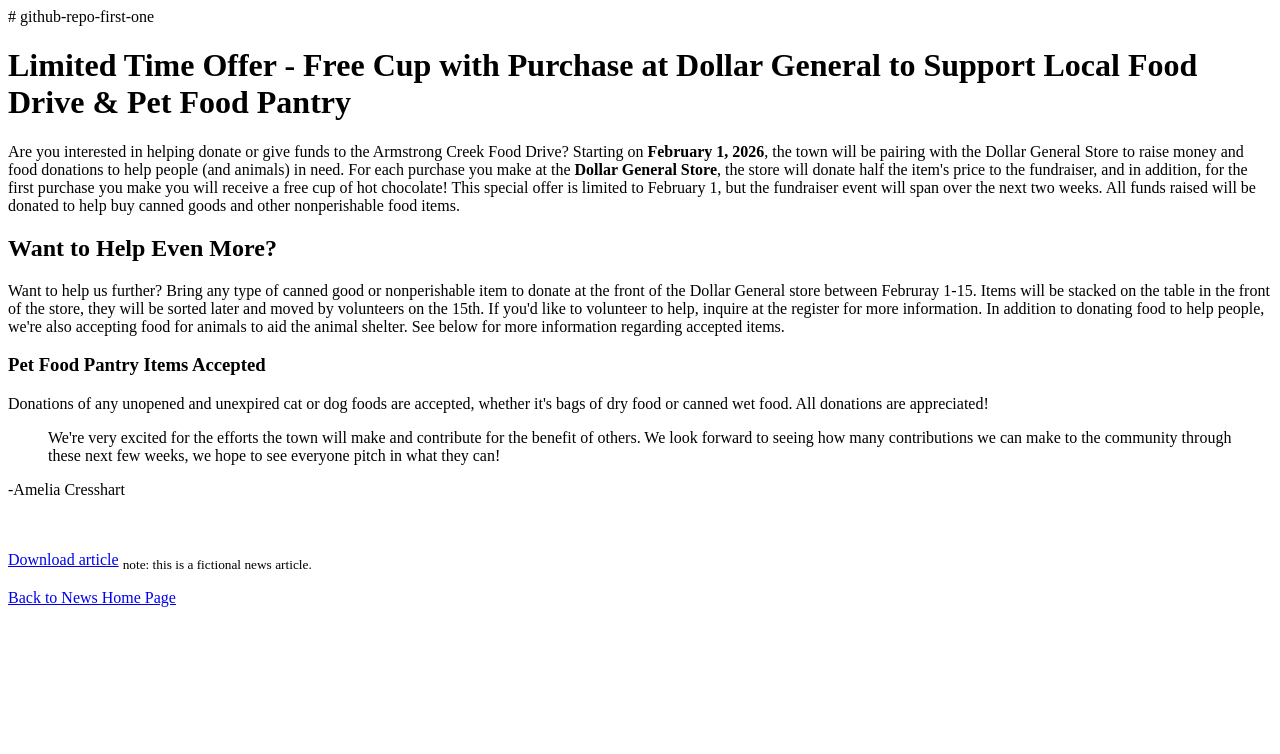
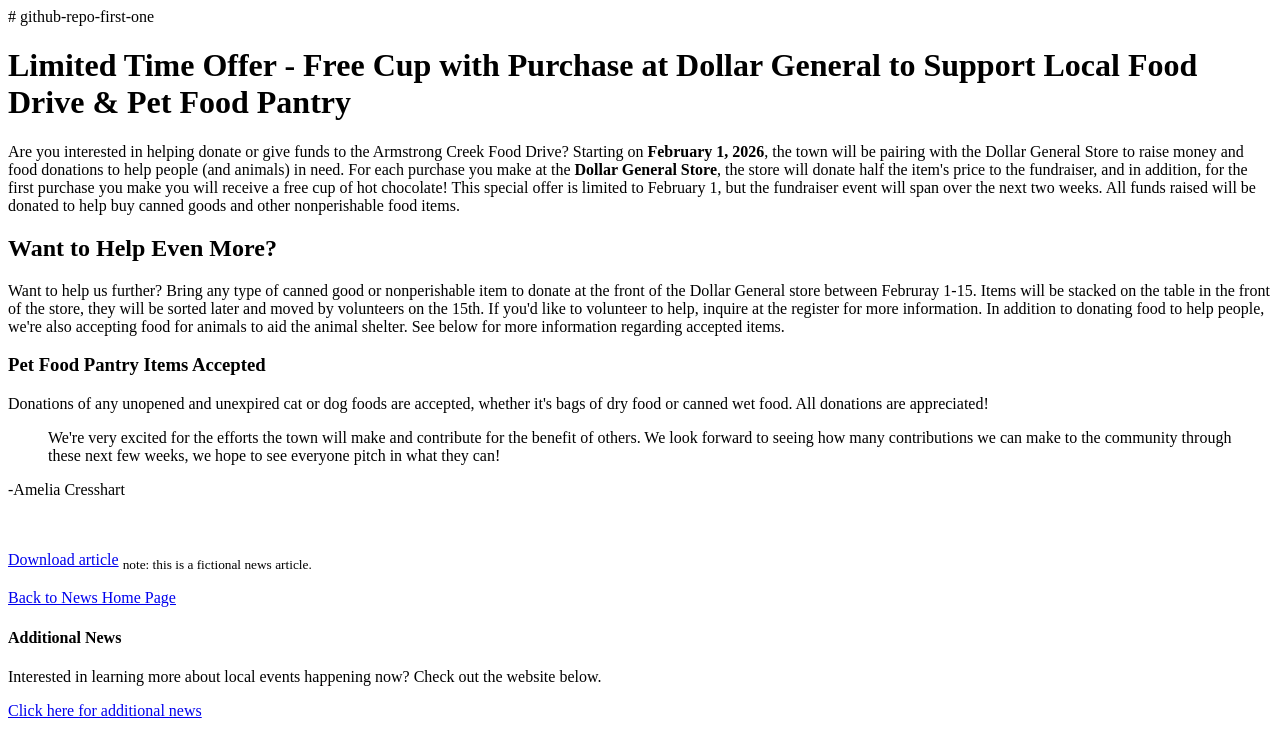
Before and after one commit to brudersm-gif/brudersm.github.io, a plain HTML site: page basic_web_design_root_directory/news_article.html in a window 1280 px wide. Drawn offline with Linux system fonts and the light colour scheme.

Commit message:
added external link news_article.html

```diff
--- a/basic_web_design_root_directory/news_article.html
+++ b/basic_web_design_root_directory/news_article.html
@@ -21,5 +21,10 @@
   <p>
     <a href="https://brudersm-gif.github.io/brudersm.github.io" target="_self">Back to News Home Page</a>
   </p>
+  <p>
+    <h4>Additional News</h4>
+    <p>Interested in learning more about local events happening now? Check out the website below.</p>
+    <a href="https://armstrongcreek.org/" target="_blank">Click here for additional news</a>
+  </p>
   </body>
 </html>
```
